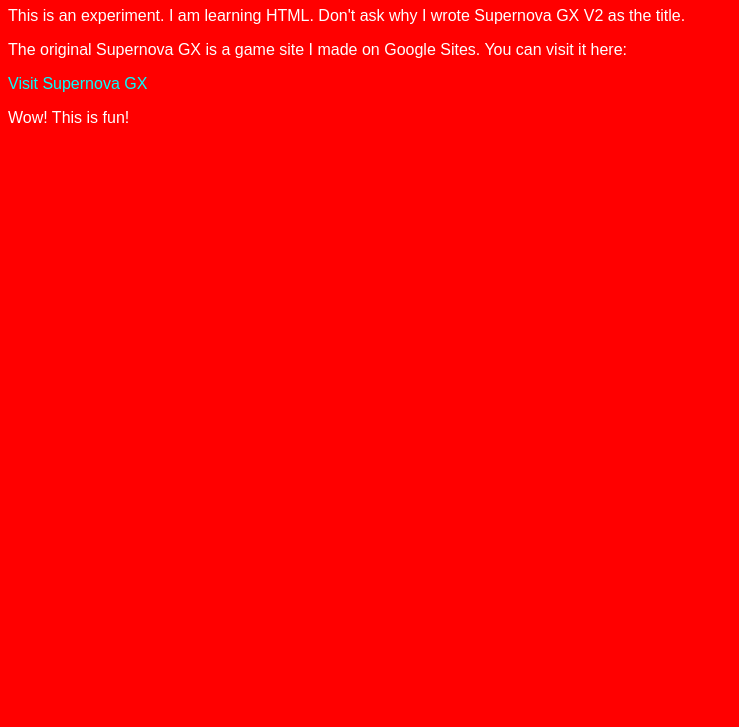
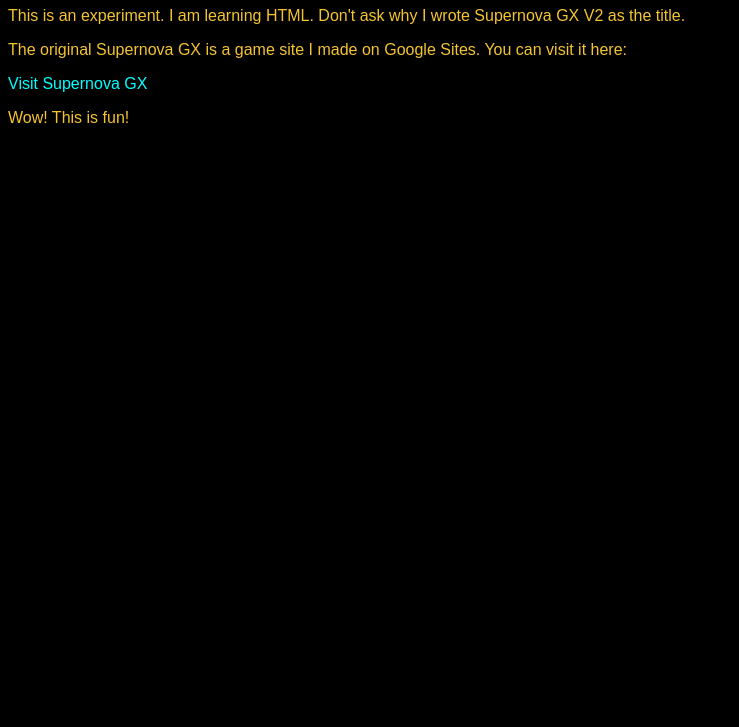
Before and after one commit to Aniket-Eshan/aniket-eshan.github.io, a plain HTML site: page index.html in a window 1280 px wide. Shown: the part 73-800 px from the top of the page, without its empty margins (0-739 px from the left). Drawn offline with Linux system fonts and the light colour scheme.

Commit message:
Update index.html

```diff
--- a/index.html
+++ b/index.html
@@ -5,8 +5,8 @@
     <link rel="icon" href="icons8-star-64.png" type="image/x-icon">
     <style>
       body {
-        background-color: #ff0000;
-        color: #ffffff;
+        background-color: #000000;
+        color: #f4c430;
         font-family: 'Orbitron', sans-serif;
       }
       a {
```
